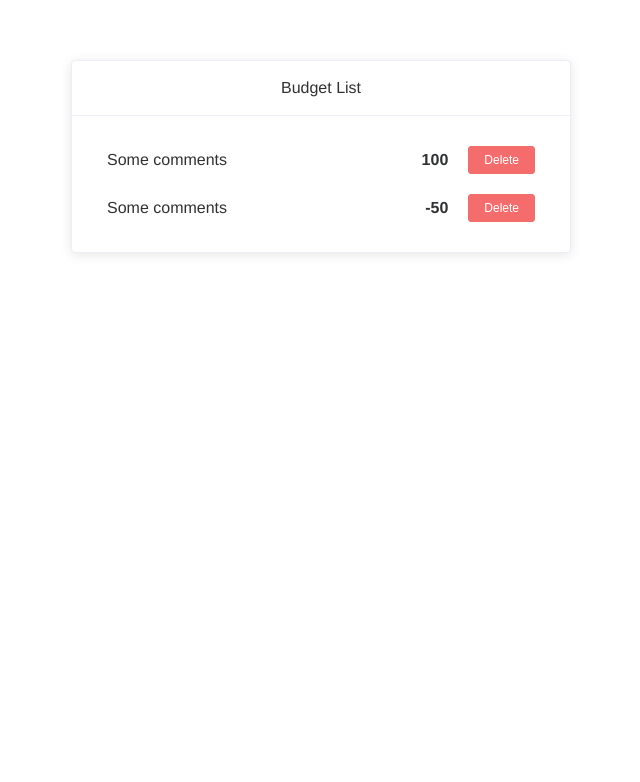
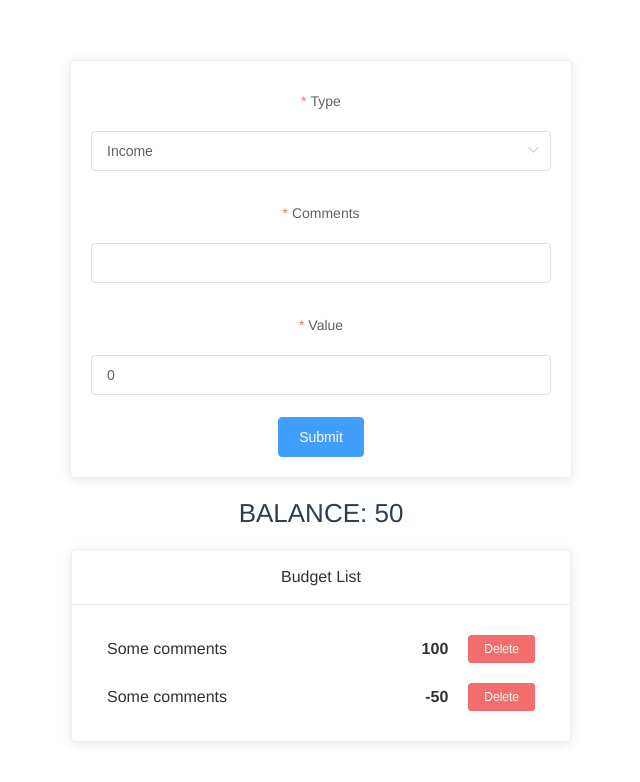
Before and after one commit to KaimNotark/budget, a Vue app: page / in a window 1280 px wide. Shown: the top 782 px of the page, without its empty margins (319-959 px from the left). Built offline with nearby package versions, Linux system fonts and the light colour scheme.

Commit message:
finish part two

```diff
--- a/src/App.vue
+++ b/src/App.vue
@@ -1,16 +1,22 @@
 <template>
   <div id="app">
-    <BudgetList :list="list" />
+    <Form @submitForm="onFormSubmit" />
+    <TotalBalance :total="totalBalance" />
+    <BudgetList :list="list" @deleteItem="onDeleteItem" />
   </div>
 </template>
 
 <script>
 import BudgetList from "@/components/BudgetList";
+import TotalBalance from "@/components/TotalBalance";
+import Form from "@/components/Form";
 
 export default {
   name: "App",
   components: {
     BudgetList,
+    TotalBalance,
+    Form,
   },
 
   data: () => ({
@@ -29,6 +35,29 @@ export default {
       },
     },
   }),
+
+  computed: {
+    totalBalance() {
+      return Object.values(this.list).reduce(
+        (acc, item) => acc + item.value,
+        0
+      );
+    },
+  },
+
+  methods: {
+    onDeleteItem(id) {
+      this.$delete(this.list, id);
+    },
+    onFormSubmit(data) {
+      const newObj = {
+        ...data,
+        id: String(Math.random()),
+      };
+
+      this.$set(this.list, newObj.id, newObj);
+    },
+  },
 };
 </script>
 
--- a/src/components/BudgetList.vue
+++ b/src/components/BudgetList.vue
@@ -9,7 +9,7 @@
           <span class="budget-value">
             {{ item.value }}
           </span>
-          <ElButton type="danger" size="mini">
+          <ElButton type="danger" size="mini" @click="deleteItem(item.id)">
             Delete
           </ElButton>
         </div>
@@ -38,6 +38,11 @@ export default {
       return !Object.keys(this.list).length;
     },
   },
+  methods: {
+    deleteItem(id) {
+      this.$emit("deleteItem", id);
+    },
+  },
 };
 </script>
 
--- /dev/null
+++ b/src/components/Form.vue
@@ -0,0 +1,98 @@
+<template>
+  <div class="form-wrap">
+    <ElCard class="form-card">
+      <ElForm
+        ref="addItemForm"
+        :model="formData"
+        :rules="rules"
+        label-position="top"
+      >
+        <ElFormItem label="Type" prop="type">
+          <ElSelect
+            class="type-select"
+            v-model="formData.type"
+            placeholder="Choose type..."
+          >
+            <ElOption label="Income" value="INCOME" />
+            <ElOption label="Outcome" value="OUTCOME" />
+          </ElSelect>
+        </ElFormItem>
+
+        <ElFormItem label="Comments" prop="comment">
+          <ElInput v-model="formData.comment" />
+        </ElFormItem>
+
+        <ElFormItem label="Value" prop="value">
+          <ElInput v-model.number="formData.value" />
+        </ElFormItem>
+
+        <ElButton @click="onSubmit" type="primary">Submit</ElButton>
+      </ElForm>
+    </ElCard>
+  </div>
+</template>
+
+<script>
+export default {
+  name: "Form",
+
+  data: () => ({
+    formData: {
+      type: "INCOME",
+      comment: "",
+      value: 0,
+    },
+
+    rules: {
+      type: [
+        {
+          required: true,
+          message: "Please select type",
+          trigger: "blur",
+        },
+      ],
+      comment: [
+        {
+          required: true,
+          message: "Please input comment",
+          trigger: "change",
+        },
+      ],
+      value: [
+        {
+          required: true,
+          message: "Please input comment",
+          trigger: "change",
+        },
+        {
+          type: "number",
+          message: "Value shud be a number",
+          trigger: "change",
+        },
+      ],
+    },
+  }),
+
+  methods: {
+    onSubmit() {
+      this.$refs.addItemForm.validate((valid) => {
+        if (valid) {
+          this.$emit("submitForm", { ...this.formData });
+          this.$refs.addItemForm.resetFields();
+        }
+      });
+    },
+  },
+};
+</script>
+
+<style scoped>
+.form-card {
+  max-width: 500px;
+  margin: auto;
+}
+
+.type-select {
+  width: 100%;
+}
+</style>
--- /dev/null
+++ b/src/components/TotalBalance.vue
@@ -0,0 +1,24 @@
+<template>
+  <div class="total-balance">Balance: {{ total }}</div>
+</template>
+
+<script>
+export default {
+  name: "TotalBalance",
+  props: {
+    total: {
+      type: Number,
+      default: 0,
+    },
+  },
+};
+</script>
+
+<style scoped>
+.total-balance {
+  font-size: 26px;
+  text-transform: uppercase;
+  padding: 20px;
+  text-align: center;
+}
+</style>
```
